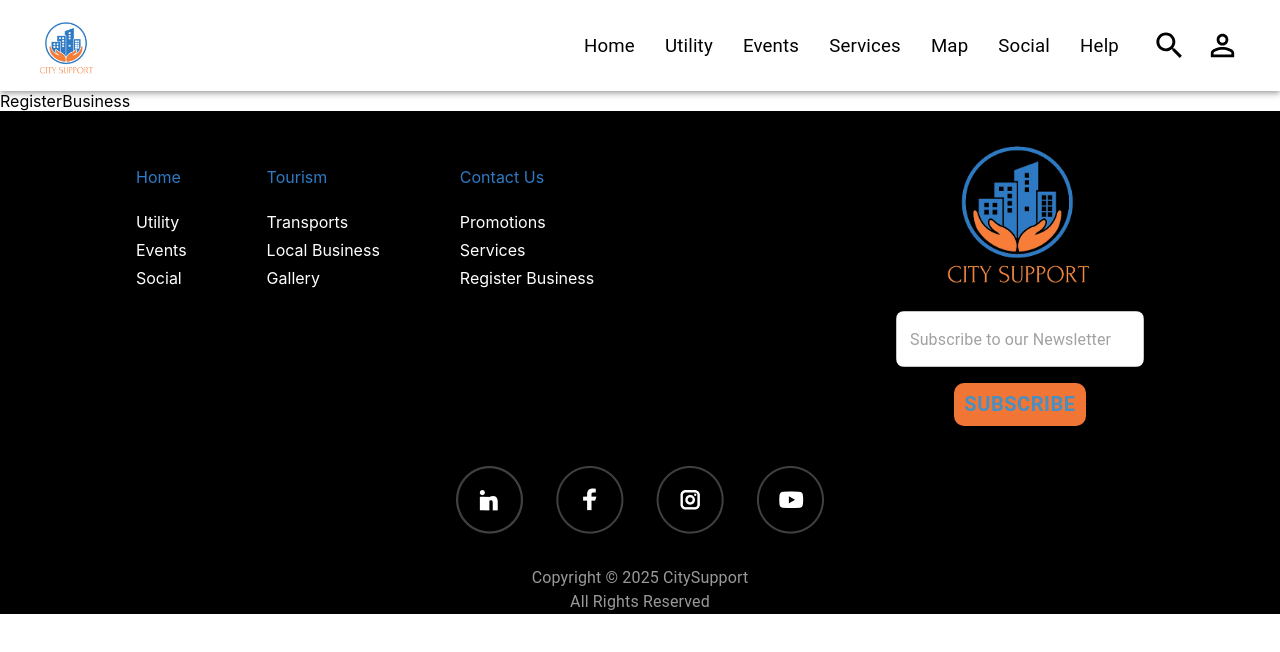
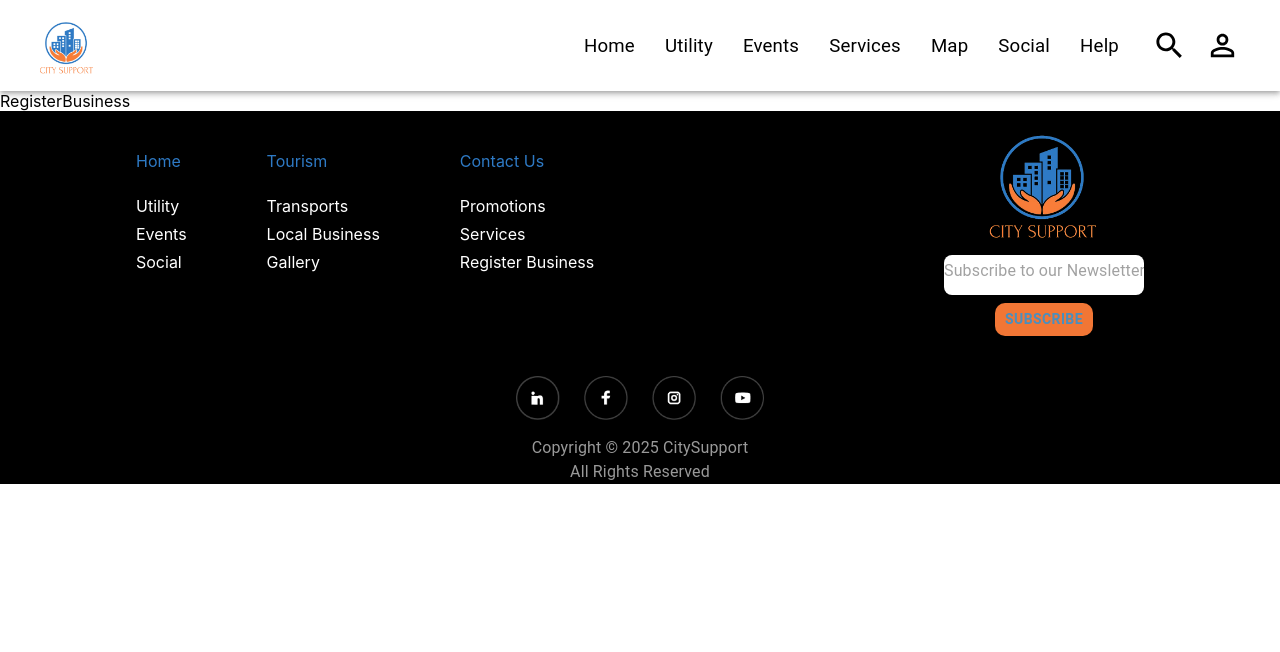
Before and after one commit to Vaibhavi-Patel-24/CitySupport, a React (Create React App) app in the folder client/: page /RegisterBusiness in a window 1280 px wide. Shown: the top 652 px of the page. Built offline with nearby package versions, Linux system fonts and the light colour scheme.

Commit message:
Update Footer.jsx

```diff
--- a/client/src/components/Footer.jsx
+++ b/client/src/components/Footer.jsx
@@ -14,10 +14,10 @@ const Footer = () => {
 
   return (
     <>
-    <Box sx={{bgcolor:"black",pt:{md:3},pl:{md:17},pr:{md:17},height:'auto'}}>
+    <Box sx={{bgcolor:"black",pt:{md:2},pl:{md:17},pr:{md:17},height:'auto',bottom:0}}>
 
       <Box sx={{display:'flex',flexDirection:{xs:'column',md:'row'}}}>
-        <Box sx={{pt:4,display:'flex',flexDirection:{xs:'column',md:'row'},alignItems: { xs: 'center', md: 'flex-start' },textAlign: { xs: "center", md: "left" },flexGrow:1,gap:{xs:5,md:10},marginBottom:{xs:4},    justifyContent: { xs: "center", md: "flex-start"}}}>
+        <Box sx={{pt:3,display:'flex',flexDirection:{xs:'column',md:'row'},alignItems: { xs: 'center', md: 'flex-start' },textAlign: { xs: "center", md: "left" },flexGrow:1,gap:{xs:5,md:10},marginBottom:{xs:4},    justifyContent: { xs: "center", md: "flex-start"}}}>
 
             <ul style={{display: "flex",flexDirection:"column",listStyleType: "none",margin:0,padding:0}}>
                 <Link to={'/'} style={{color:"rgb(46, 122, 197)",marginBottom:25,textDecoration:'none'}}>Home</Link>
@@ -41,28 +41,28 @@ const Footer = () => {
             </ul>
         </Box>
 
-        <Box sx={{display: "flex", flexDirection: "column", alignItems: "center", gap: 2,justifyContent: "center",marginBottom:{xs:4}}}>
-              <img src={logo} alt="logo" style={{width:'auto',height:160}}/>
+        <Box sx={{display: "flex", flexDirection: "column", alignItems: "center", gap: 1,justifyContent: "center",marginBottom:{xs:4}}}>
+              <img src={logo} alt="logo" style={{width:'auto',height:120}}/>
                 <TextField
-                variant="outlined"
+                variant="standard"
                 placeholder="Subscribe to our Newsletter"
                 value={inputValue}
                 onChange={(e) => setInputValue(e.target.value)}
-                sx={{backgroundColor:'white',borderRadius:'8px'}}
+                sx={{backgroundColor:'white',borderRadius:'8px', width: "200px",height:"40px","& .MuiInput-underline:before": { borderBottom: "none"}}}
               />
-              <Button variant="contained" size="small" sx={{ backgroundColor: "rgb(241,118,53)", color: "rgb(73,143,191)",fontWeight: "bold",fontSize:"20px",borderRadius:"10px"}}>SUBSCRIBE</Button>
+              <Button variant="contained" size="small" sx={{ backgroundColor: "rgb(241,118,53)", color: "rgb(73,143,191)",fontWeight: "bold",fontSize:"14px",borderRadius:"10px"}}>SUBSCRIBE</Button>
         </Box>
       </Box>
 
         <Box sx={{display:'flex',flexDirection:'column',justifyContent:'center',alignItems:'center',color:'white'}}>
-          <IconButton sx={{gap:{xs:1,md:4}}}>
-              <img src={linkedin} alt='linkedin'/>
-              <img src={facebook} alt='facebook'/>
-              <img src={insta} alt='instagram'/>
-              <img src={youtube} alt='youtube'/>
+          <IconButton sx={{gap:{xs:1,md:3}}}>
+              <img src={linkedin} alt='linkedin' style={{ width: 44, height: 44 }}/>
+              <img src={facebook} alt='facebook' style={{ width: 44, height: 44 }}/>
+              <img src={insta} alt='instagram' style={{ width: 44, height: 44 }}/>
+              <img src={youtube} alt='youtube'style={{ width: 44, height: 44 }}/>
           </IconButton>
 
-          <Typography sx={{marginTop:3,color:'rgba(240, 240, 240, 0.64)'}}>Copyright © 2025 CitySupport</Typography>
+          <Typography sx={{marginTop:1,color:'rgba(240, 240, 240, 0.64)'}}>Copyright © 2025 CitySupport</Typography>
           <Typography sx={{color:"rgba(240, 240, 240, 0.64)"}}>All Rights Reserved</Typography>
         </Box>
     </Box>
```
